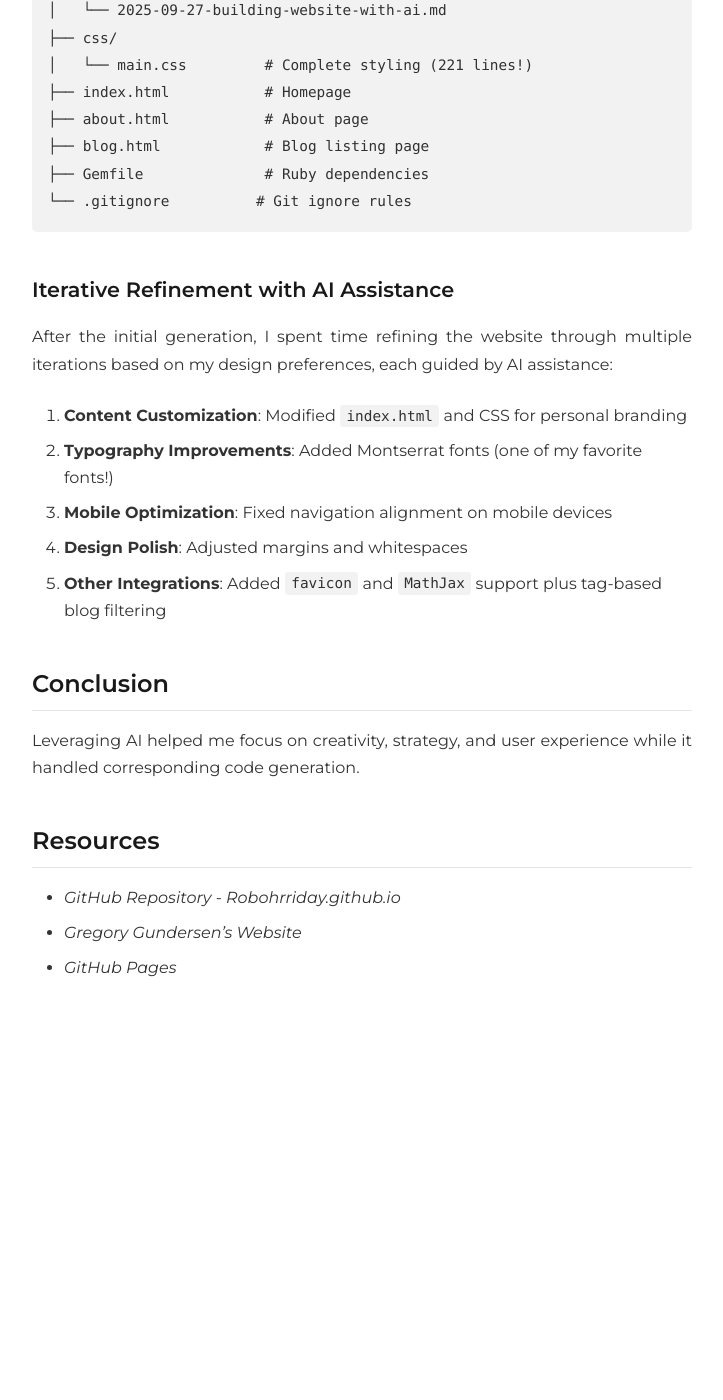
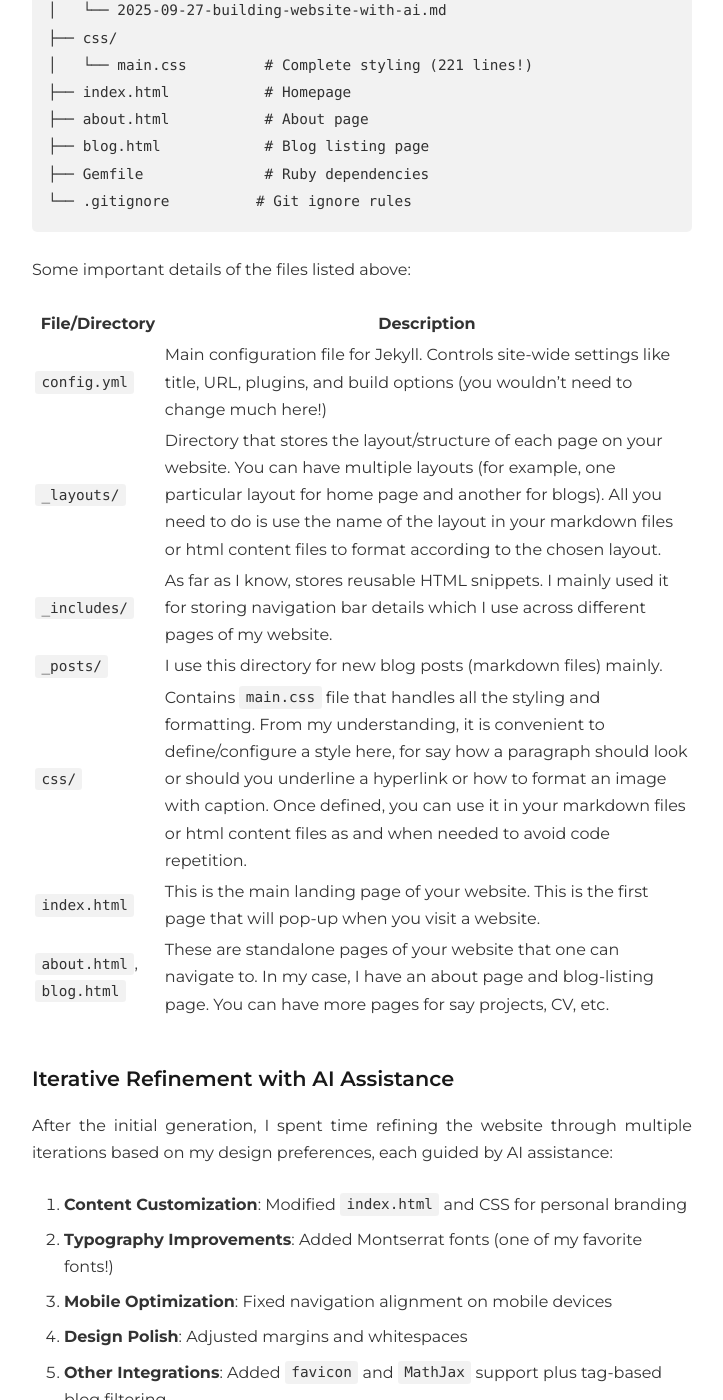
Before and after one commit to Robohrriday/Robohrriday.github.io, a Jekyll site: the page built from _posts/2025-09-27-building-website-with-ai.md, in a window 1280 px wide and 1400 px high, scrolled down 3372 px. Shown: the whole window, without its empty margins (278-1001 px from the left). Built offline with Jekyll 4.4.1, drawn with Linux system fonts in a browser that asks for light colours; before the commit the page ends 4497 px from its top, so only the background shows below that.

Commit message:
minor changes in blog

````diff
--- a/_posts/2025-09-27-building-website-with-ai.md
+++ b/_posts/2025-09-27-building-website-with-ai.md
@@ -74,6 +74,18 @@ The initial commit by `copilot-swe-agent[bot]` created:
 └── .gitignore          # Git ignore rules
 ```
 
+Some important details of the files listed above:
+
+| File/Directory         | Description |
+|------------------------|-------------|
+| `config.yml`           | Main configuration file for Jekyll. Controls site-wide settings like title, URL, plugins, and build options (you wouldn't need to change much here!) |
+| `_layouts/`            | Directory that stores the layout/structure of each page on your website. You can have multiple layouts (for example, one particular layout for home page and another for blogs). All you need to do is use the name of the layout in your markdown files or html content files to format according to the chosen layout. |
+| `_includes/`           | As far as I know, stores reusable HTML snippets. I mainly used it for storing navigation bar details which I use across different pages of my website. |
+| `_posts/`              | I use this directory for new blog posts (markdown files) mainly. |
+| `css/`                 | Contains `main.css` file that handles all the styling and formatting. From my understanding, it is convenient to define/configure a style here, for say how a paragraph should look or should you underline a hyperlink or how to format an image with caption. Once defined, you can use it in your markdown files or html content files as and when needed to avoid code repetition. |
+| `index.html`           | This is the main landing page of your website. This is the first page that will pop-up when you visit a website. |
+| `about.html`, `blog.html` | These are standalone pages of your website that one can navigate to. In my case, I have an about page and blog-listing page. You can have more pages for say projects, CV, etc. |
+
 ### Iterative Refinement with AI Assistance
 
 After the initial generation, I spent time refining the website through multiple iterations based on my design preferences, each guided by AI assistance:
````
